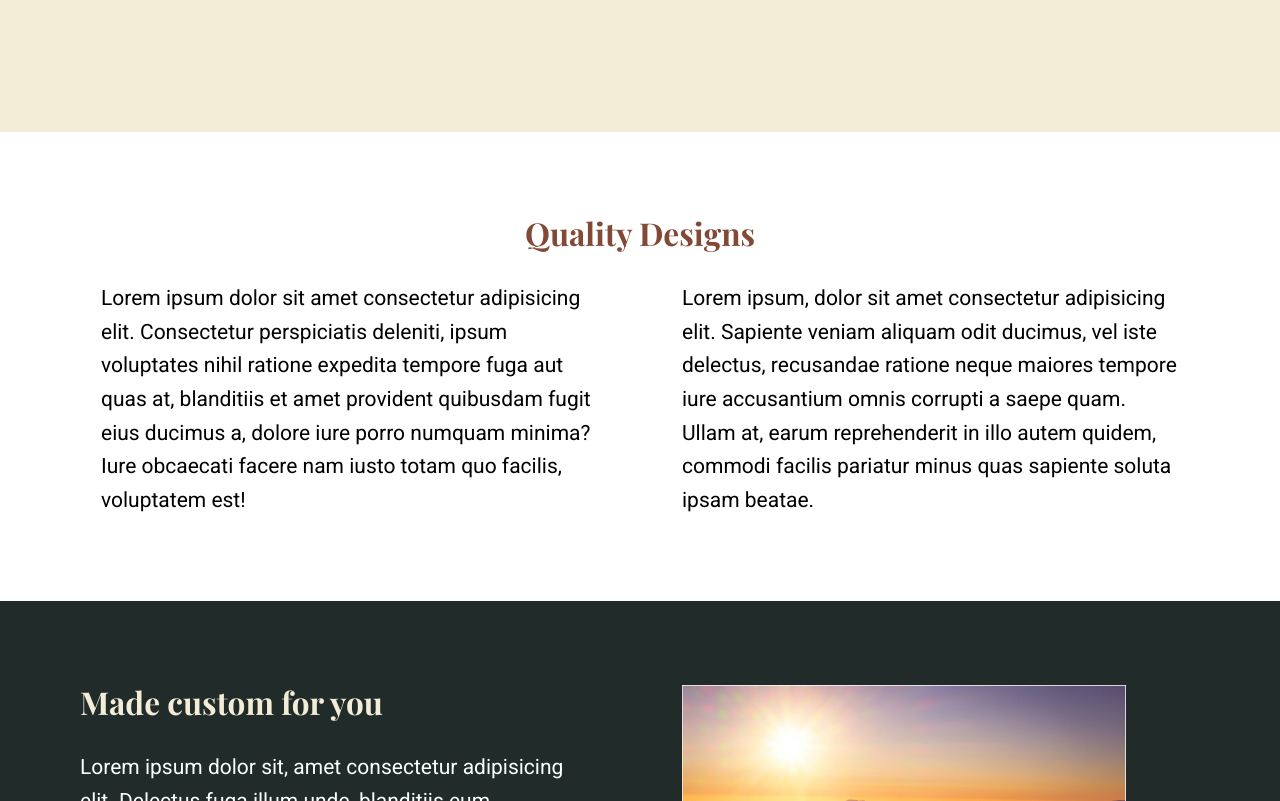
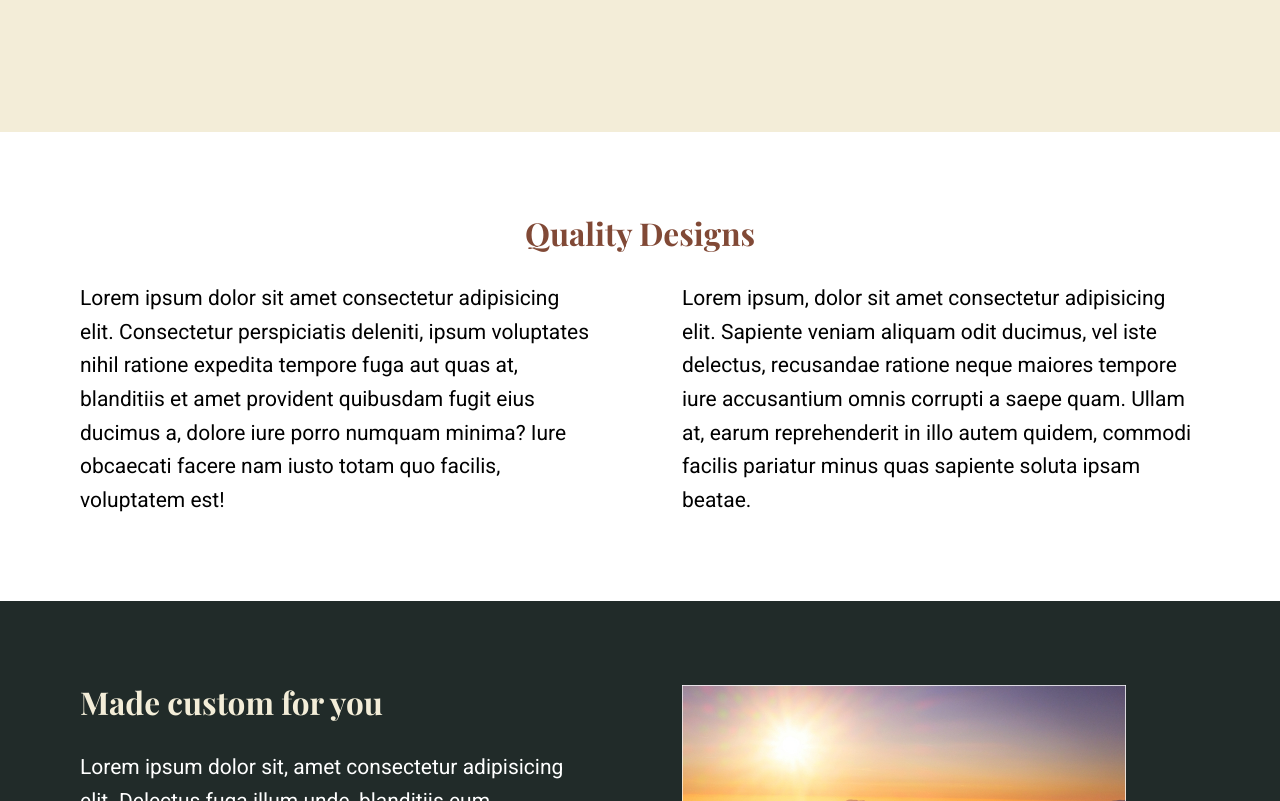
Before and after one commit to andrewteece/Responsive-Layouts--3, a plain HTML site: page index.html in a window 1280 px wide. Shown: the part 540-1341 px from the top of the page. Drawn offline with nearby package versions, Linux system fonts and the light colour scheme.

```diff
--- a/index.html
+++ b/index.html
@@ -17,9 +17,9 @@
       </div>
     </header>
     <main>
-      <section class="wrapper">
+      <section>
         <h2 class="section__title--dark text-align">Quality Designs</h2>
-        <div class="row">
+        <div class="row wrapper">
           <div class="col">
             <p>
               Lorem ipsum dolor sit amet consectetur adipisicing elit.
```
